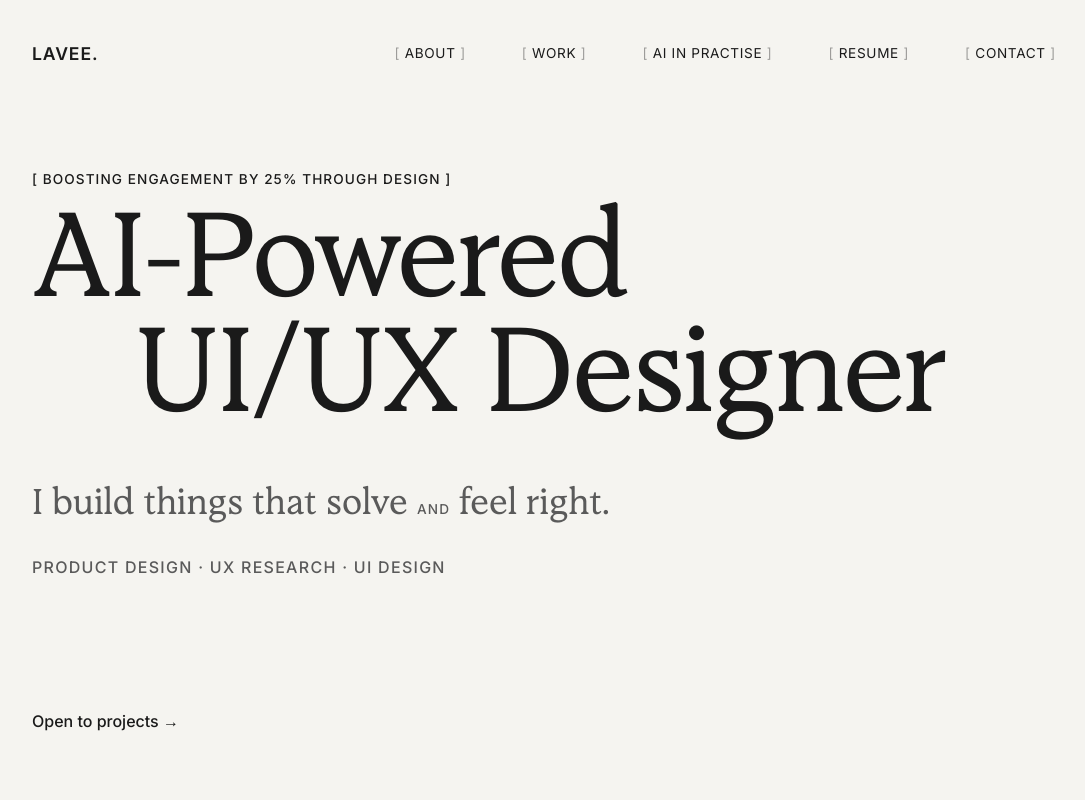
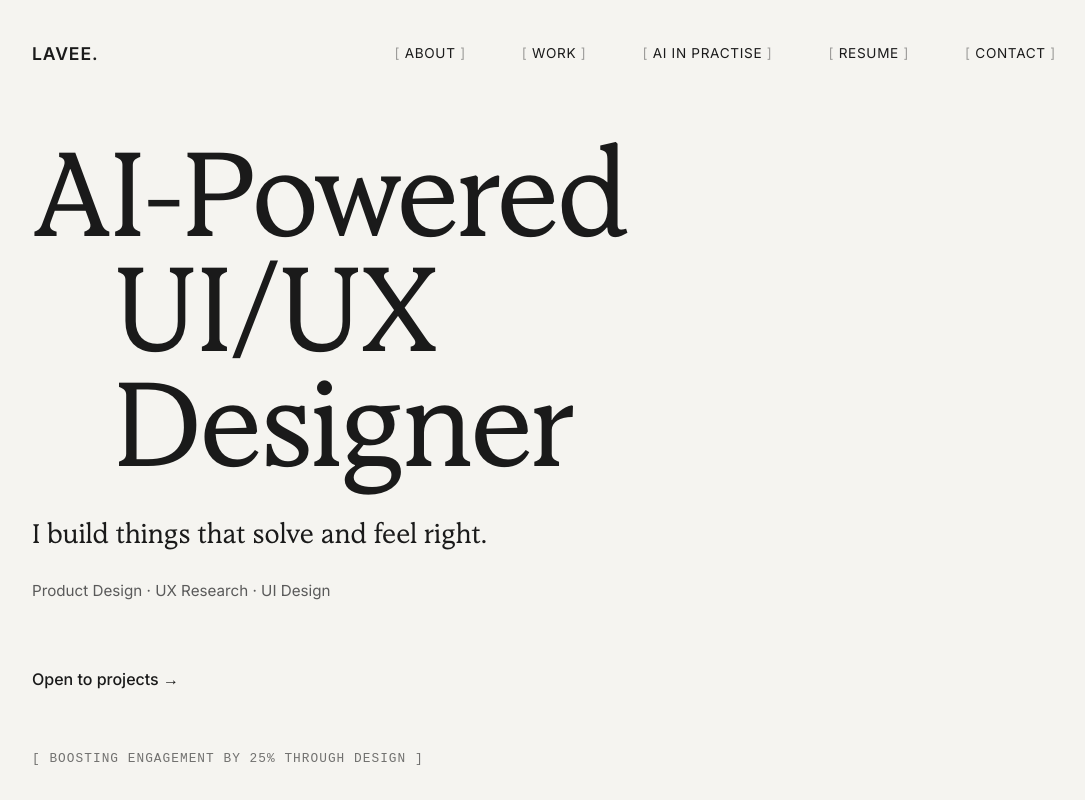
Before and after one commit to laveenahub/Designer, a React (Vite) app: page / in a window 1280 px wide. Shown: the top 800 px of the page, without its empty margins (96-1181 px from the left). Built offline with nearby package versions, Linux system fonts and the light colour scheme; a web font is replaced by a local one.

Commit message:
Reposition Hero elements to rigidly align with top-down cascade layout strategy

```diff
--- a/src/App.jsx
+++ b/src/App.jsx
@@ -117,19 +117,27 @@ function App() {
       <main>
         {/* --- HERO / INTRO SECTION --- */}
         <section id="hero" className="hero">
-          <div className="container">
-            <span className="small-caps tagline-bracket reveal">[ Boosting engagement by 25% through design ]</span>
-            <h1 className="hero-title reveal delay-100">
+          <div className="container" style={{ display: 'flex', flexDirection: 'column', gap: '1.5rem', alignItems: 'flex-start' }}>
+            <h1 className="hero-title reveal" style={{ marginBottom: '0.5rem' }}>
               <span className="font-serif">AI-Powered</span>
               <span className="font-serif indent">UI/UX Designer</span>
             </h1>
-            <h2 className="hero-subtitle reveal delay-200" style={{ fontStyle: 'normal', fontWeight: '400' }}>
-              I build things that solve <span className="font-sans small-caps">AND</span> feel right.
+
+            <h2 className="hero-subtitle reveal delay-100" style={{ fontStyle: 'normal', fontWeight: '400', fontSize: 'clamp(1.2rem, 3vw, 1.8rem)', color: 'var(--text-primary)', marginBottom: 0 }}>
+              I build things that solve and feel right.
             </h2>
-            <p className="hero-meta small-caps reveal delay-300">
+
+            <p className="hero-meta reveal delay-200" style={{ fontFamily: 'var(--font-body)', fontSize: '0.95rem', color: 'var(--text-secondary)', marginBottom: '1rem' }}>
               Product Design · UX Research · UI Design
             </p>
-            <a href="#contact" className="hero-cta reveal delay-400">Open to projects →</a>
+
+            <a href="#contact" className="hero-cta reveal delay-300" style={{ display: 'inline-flex', marginTop: '1.5rem', marginBottom: '2rem' }}>
+              Open to projects &rarr;
+            </a>
+
+            <span className="small-caps tagline-bracket reveal delay-400" style={{ opacity: 0.6, fontSize: '0.8rem', marginTop: '0', fontFamily: 'monospace' }}>
+              [ Boosting engagement by 25% through design ]
+            </span>
           </div>
         </section>
 
```
